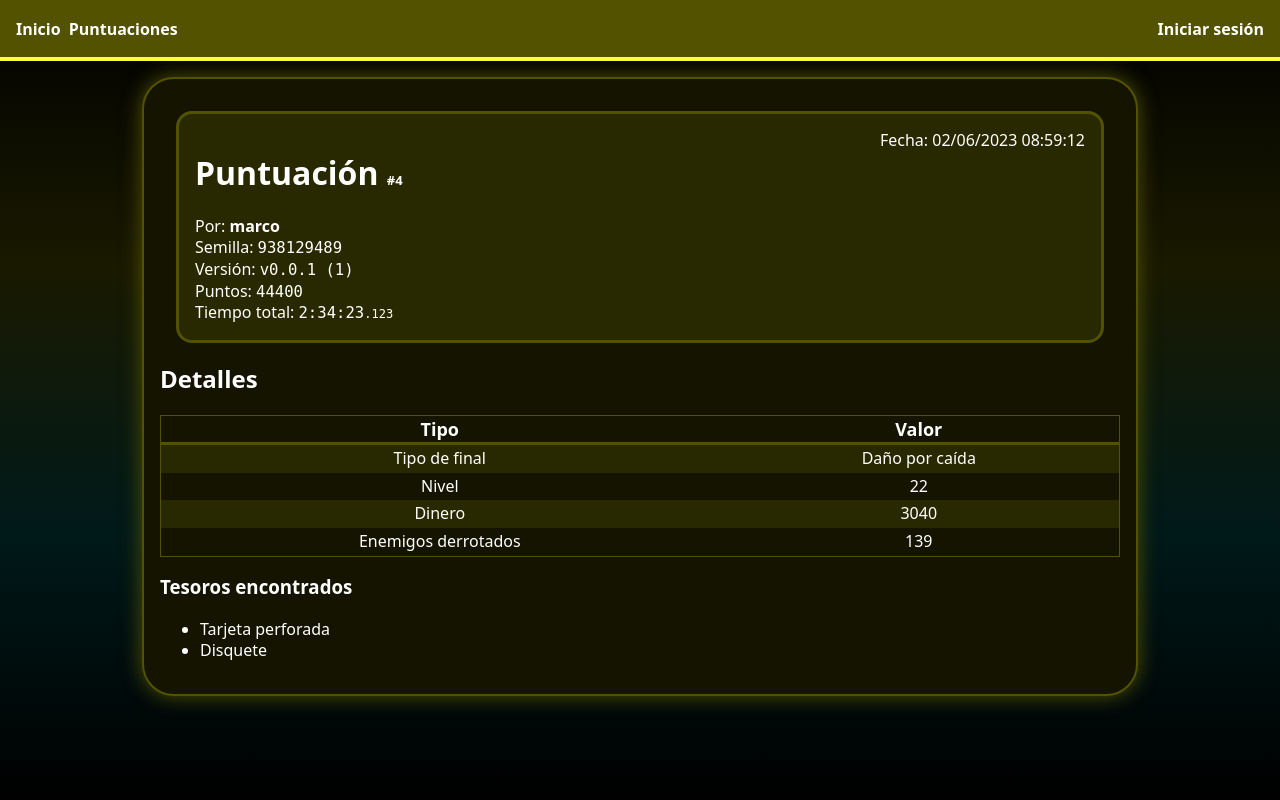
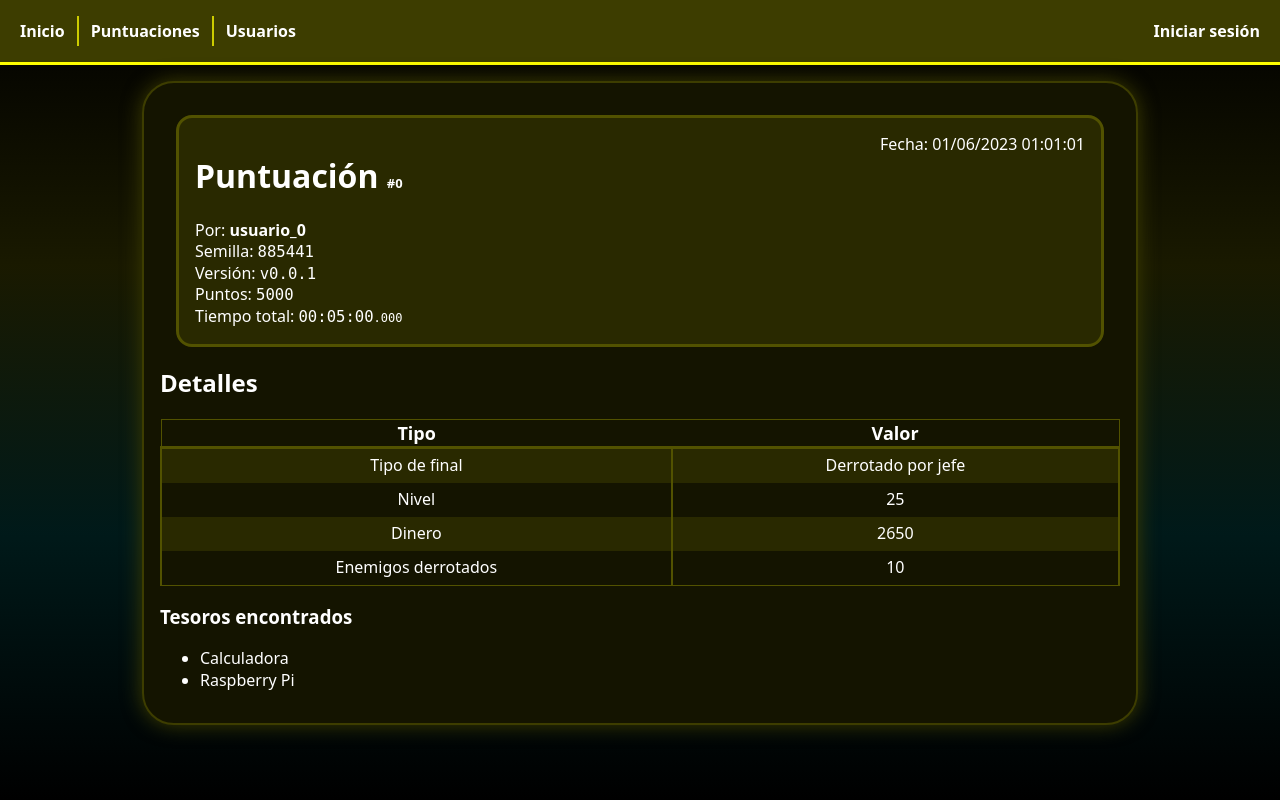
Before and after one commit to mamg22/RogueTech, a Flask app: page /puntuacion in a window 1280 px wide. Run offline with Flask 3, Linux system fonts and the light colour scheme.

Commit message:
New version!

```diff
--- a/app.py
+++ b/app.py
@@ -1,6 +1,9 @@
 #!/usr/bin/env python3
 
-from flask import Flask, render_template, send_from_directory
+from random import Random
+import datetime
+
+from flask import Flask, render_template, send_from_directory, request
 
 app = Flask(__name__)
 
@@ -16,6 +19,98 @@ def node_modules(filename):
 def favicon():
     return '', 404
 
+@app.route('/puntuaciones')
+def puntuaciones():
+    page = request.args.get('page', 1, type=int)
+    rand = Random(page)
+    scorelist = []
+    for i in range(50):
+        scorelist.append((
+            f"usuario_{rand.randint(100, 999)}",
+            '02/06/2023',
+            rand.randrange(0, 500_000, 250),
+            '00:10:00.000'
+        ))
+    return render_template('puntuaciones.html', scorelist=scorelist)
+
+@app.route('/puntuacion')
+def puntuacion():
+    id = request.args.get('id', 0, type=int)
+    rand = Random(id)
+
+    finals = [
+        'Daño por caída',
+        'Alcanzó la salida',
+        'Derrotado por enemigo',
+        'Derrotado por jefe',
+    ]
+
+    scoredata = {
+        'date': request.args.get('date', '01/06/2023', type=str) + " 01:01:01",
+        'id': id,
+        'user': request.args.get('user', 'usuario_0'),
+        'seed': rand.randint(1, 999999),
+        'version': 'v0.0.1',
+        'score': request.args.get('score', '5000'),
+        'time': request.args.get('time', '00:05:00.000'),
+        'details': {
+            'Tipo de final': rand.choice(finals),
+            'Nivel': rand.randint(1, 30),
+            'Dinero': rand.randrange(0, 5000, 50),
+            'Enemigos derrotados': rand.randint(0, 150),
+        },
+        'treasures': set(rand.choices(k=rand.randint(1, 4), population=[
+            'Disquete',
+            'Tarjeta perforada',
+            'Raspberry Pi',
+            'Lata de aire comprimido',
+            'Modem',
+            'Calculadora'
+        ]))
+    }
+    return render_template('puntuacion.html', score=scoredata)
+
+@app.route('/usuarios')
+def usuarios():
+    page = request.args.get('page', 1, type=int)
+    rand = Random(page)
+    userlist = []
+    for i in range(25):
+        userlist.append(f"usuario_{rand.randint(100, 999)}")
+    return render_template('usuarios.html', userlist=userlist)
+
+@app.route('/usuario')
+def usuario():
+    name = request.args.get('name', 'me', type=str)
+    rand = Random(name)
+
+    runs = rand.randint(0, 300)
+    wins_percent = rand.betavariate(2, 5)
+    wins = int(runs * wins_percent)
+
+    t = datetime.datetime.fromtimestamp(1687665600).strftime('%x')
+
+    scores = [
+        ('30/06/2023', rand.randrange(0, 500_000, 250), '0.0')
+        for i in range(min(runs, 25))
+    ]
+
+    widest_score = len(str(max(scores, key=lambda s: len(str(s[1])))[1]))
+
+    userdata = {
+        'name': name,
+        'join_date': t,
+        'account_type': rand.choice(['Administrador', 'Usuario', 'Tester']),
+        'followers': rand.randint(0, 100),
+        'follows': rand.randint(0, 100),
+        'runs': runs,
+        'wins': wins,
+        'scores': scores,
+        'widest_score': widest_score,
+    }
+
+    return render_template('usuario.html', user=userdata)
+
 @app.route('/<path:route>')
 def route(route):
     return render_template(f"{route}.html")
--- /dev/null
+++ b/static/app.apk.txt
@@ -0,0 +1 @@
+Aqui pondria la apk, si tan solo tuviera una.
--- a/static/style.css
+++ b/static/style.css
@@ -3,7 +3,8 @@
     --black-1: hsl(60, 100%, 0%);
     --black-2: hsl(60, 100%, 4%);
     --black-3: hsl(60, 100%, 8%);
-    --black-4: hsl(60, 100%, 16%);
+    --black-4: hsl(60, 100%, 12%);
+    --black-5: hsl(60, 100%, 16%);
 
     --white-1: hsl(60, 100%, 80%);
     --white-2: hsl(60, 100%, 90%);
@@ -63,37 +64,80 @@ main {
     line-height: 1.333;
 }
 
-a {
-    text-decoration: none;
-    color: var(--foreground-color);
-}
-
 /* || Navbar */
 
 nav {
     background-color: var(--black-4);
-    border-width: 0 0 4px;
-    border-color: var(--yellow-6);
+    border-width: 0 0 3px;
+    border-color: var(--yellow-5);
     border-style: solid;
     color: white;
+
     display: flex;
     flex-direction: row;
     justify-content: space-between;
-    padding: 0.1em 1em;
-    position: sticky;
-    top: 0;
+    padding: 1em 1em;
+    z-index: 3;
+
+    font-weight: bold;
 }
 
-nav > ul {
+nav a {
+    text-decoration: none;
+    color: var(--foreground-color);
+    padding: 0.25em;
+    display: block;
+}
+
+nav > div {
     display:  flex;
     flex-direction: row;
     gap: 0.5em;
     padding-inline: 0;
 }
 
-nav li {
-    list-style-type: none;
+.navseparator {
+    border-color: var(--yellow-4);
+    border-style: solid;
+    border-width: 0 0 0 2px;
+}
+
+
+
+#nav-toggle {
+    display: none;
     font-weight: bold;
+}
+
+#navmenu * {
+    font-weight: bold;
+}
+
+@media screen and (max-width: 700px) {
+    #nav-toggle {
+        display: block;
+    }
+    #navmenu {
+        background-color: var(--black-4);
+        position: static;
+        display: none;
+        flex-direction: column;
+
+        border-width: 0 3px 3px 0;
+        border-color: var(--yellow-5);
+        border-style: solid;
+        border-bottom-right-radius: 1.5em;
+    }
+    #navmenu.open {
+        display: flex;
+        position: absolute;
+        left: 0;
+
+        padding: 0.75em;
+    }
+    .navseparator {
+        border-width: 2px 0 0 0;
+    }
 }
 
 .appicon {
@@ -147,6 +205,7 @@ table {
 .mono-num {
     font-family: monospace;
     font-size: larger;
+    white-space: pre;
 }
 
 .float-right {
@@ -154,28 +213,40 @@ table {
     text-align: right;
 }
 
-tbody tr:nth-child(odd) {
+tbody tr:hover {
+    background: var(--cyan-2);
+}
+
+tbody tr:nth-child(odd):not(:hover) {
     background: var(--black-3);
 }
 
 th {
     font-weight: bold;
     font-size: large;
-    border-bottom: 3px solid var(--black-4);
+    border-bottom: 3px solid var(--black-5);
+    position: sticky;
+    top: 0;
+    background-color: var(--black-2);
 }
 
 table {
     border-spacing: 0;
-    border: 1px solid var(--black-4);
+    border: 1px solid var(--black-5);
+    overflow-x: scroll;
+    background-color: var(--black-2);
+    border-collapse: collapse;
 }
 
 td {
-    padding: 0.2em;
+    padding: 0.4em;
     text-align: center;
+    border-right: 2px solid var(--black-5);
+    border-left: 2px solid var(--black-5);
 }
 
 .card {
-    border: 3px solid var(--cur-border, var(--black-4));
+    border: 3px solid var(--cur-border, var(--black-5));
     background-color: var(--cur-back, var(--black-3));
     border-radius: 1em;
     margin: 1em;
@@ -195,10 +274,24 @@ input[type=text]{
     border-radius: 1em;
     color: var(--white-3);
     margin: 0.2em;
-    padding: 0.3em;
+    padding: 0.3em 0.6em;
 }
 
 .alert {
     --cur-back: var(--red-1);
     --cur-border: var(--red-5);
 }
+
+.input-block {
+    margin: 1em 0;
+    text-align: left;
+}
+
+.input-block label {
+    margin-left: 1em;
+    display: block;
+}
+
+a {
+    color: var(--cyan-5);
+}
--- a/templates/components/base.html
+++ b/templates/components/base.html
@@ -5,6 +5,7 @@
     <meta name="viewport" content="width=device-width, initial-scale=1.0">
     <title>{% block title required %}{% endblock title %}</title>
     <link rel="stylesheet" href="/static/style.css">
+    <script defer src="{{ url_for('node_modules', filename='hyperscript.org/dist/_hyperscript.min.js.gz') }}"></script>
     {% block head_add %}{% endblock head_add%}
 </head>
 <body>
--- a/templates/components/navbar.html
+++ b/templates/components/navbar.html
@@ -1,15 +1,31 @@
-<nav>
-    <ul>
-        <li>
-            <a href="/">Inicio</a>
-        </li>
-        <li>
-            <a href="/puntuaciones">Puntuaciones</a>
-        </li>
-    </ul>
-    <ul>
-        <li>
-            <a href="">Iniciar sesión</a>
-        </li>
-    </ul>
+<nav id="navbar">
+    <div id="navmenu">
+        {% for link, name in [
+            ('index', 'Inicio'),
+            ('puntuaciones', 'Puntuaciones'),
+            ('usuarios', 'Usuarios'),
+        ] %}
+        <a href="{{ url_for(link) }}">{{ name }}</a>
+        {% if not loop.last %}
+            <span class="navseparator"></span>
+        {% endif %}
+        {% endfor %}
+    </div>
+    <div>
+        <a href="#" id="nav-toggle"
+            _="
+            on load
+                measure #navbar's x, height
+                set startpos to x + height + 'px'
+                set the #navmenu.style.top to startpos
+            end
+            on click
+                halt the event
+                toggle .open on #navmenu
+            end">
+        Menú</a>
+    </div>
+    <div>
+        <a href="">Iniciar sesión</a>
+    </div>
 </nav>
--- /dev/null
+++ b/templates/functions.html
@@ -0,0 +1,4 @@
+{% macro pretty_time(time) -%}
+{%- set timesplit = time.split(".") -%}
+{{ timesplit[0] }}<span class="small">.{{ timesplit[1] }}</span>
+{%- endmacro %}
--- a/templates/puntuacion.html
+++ b/templates/puntuacion.html
@@ -1,16 +1,18 @@
 {% extends 'components/base.html'%}
+
+{% from 'functions.html' import pretty_time %}
 
 {% block title %}{% endblock title %}
 
 {% block content %}
 <div class="card">
-    <span class="float-right">Fecha: 02/06/2023 08:59:12</span>
-    <h1>Puntuación <small>#4</small></h1>
-    Por: <b>marco</b><br>
-    Semilla: <span class="mono-num">938129489</span> <br>
-    Versión: <span class="mono-num">v0.0.1 (1)</span><br>
-    Puntos: <span class="mono-num">44400</span> <br>
-    Tiempo total: <span class="mono-num">2:34:23<small>.123</small></span> <br>
+    <span class="float-right">Fecha: {{ score.date }}</span>
+    <h1>Puntuación <small>#{{ score.id }}</small></h1>
+    Por: <b>{{ score.user }}</b><br>
+    Semilla: <span class="mono-num">{{ score.seed }}</span> <br>
+    Versión: <span class="mono-num">{{ score.version }}</span><br>
+    Puntos: <span class="mono-num">{{ score.score }}</span> <br>
+    Tiempo total: <span class="mono-num">{{ pretty_time(score.time) }}</span> <br>
     </div>
     <h2>Detalles</h2>
     <table>
@@ -21,23 +23,19 @@
             </tr>
         </thead>
         <tbody>
-        {% for data in [
-            ['Tipo de final', 'Daño por caída'],
-            ['Nivel', 22],
-            ['Dinero', 3040],
-            ['Enemigos derrotados', 139],
-        ]
+        {% for key, val in score.details.items()
         %}
             <tr>
-                <td>{{ data[0] }}</td>
-                <td>{{ data[1] }}</td>
+                <td>{{ key }}</td>
+                <td>{{ val }}</td>
             </tr>
         {% endfor %}
         </tbody>
     </table>
     <h3>Tesoros encontrados</h3>
     <ul>
-        <li>Tarjeta perforada</li>
-        <li>Disquete</li>
+        {% for t in score.treasures %}
+        <li>{{ t }}</li>
+        {% endfor %}
     </ul>
 {% endblock content %}
```
Also changed, not shown: other parts of static/style.css (+29 -7 lines), templates/index.html (+13 -13 lines), templates/iniciar-sesion.html (+16 -12 lines), templates/puntuaciones.html (+9 -25 lines), templates/usuario.html (+13 -15 lines), templates/usuarios.html (+10 -12 lines).
